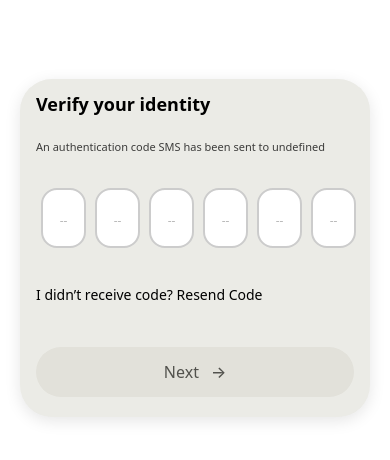
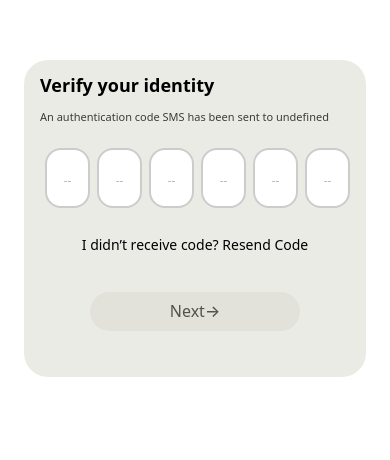
Before and after one commit to sirrotich/my.matx.africa, a React (Vite) app: page /verify-otp in a window 390 px wide. Shown: the part 204-664 px from the top of the page. Built offline with nearby package versions, Linux system fonts and the light colour scheme.

Commit message:
Update VerifyOtp.css

```diff
--- a/src/styles/VerifyOtp.css
+++ b/src/styles/VerifyOtp.css
@@ -19,24 +19,29 @@ body {
 .verify-page {
     display: flex;
     justify-content: center;
-    align-items: flex-start; /* Slightly top-centered */
-    margin-top: -60%; /* Push the form slightly towards the top */
+    align-items: center;
+    /* min-height: 100vh; */
+    background-color: white;
+    width: 100%;
+    border: 2px solid var(--Colors-Brand-Primary-100, #004A4C);
+    border-radius: 20px; /* Optional: For rounded corners */
+    padding: 15px; /* Optional: Add padding inside the border */
+    width: 360px;
+    height: 639px;
+    border: 2px 0px 0px 0px;
+    opacity: 0px;
 }
 
 .verify-form-container {
-    width: 100%; /* Set to 100% for responsiveness */
-    max-width: 480px; /* Max width to maintain layout */
-    height: auto; /* Hug content */
-    padding: 32px; /* Spacing around the form */
-    background-color: #EBEBE6; /* Subtle background for the form */
-    border-radius: 32px; /* Smooth, rounded corners */
-    box-shadow: 0px 4px 16px rgba(0, 0, 0, 0.1); /* Soft shadow for depth */
-    text-align: left; /* Align text to the left */
-    gap: 16px; /* Adjust gap between items */
+    width: 332px;
+    padding: 22.13px;
+    background: var(--surface-surface-neutral-2, #EBEBE6);
+    border-radius: 24px;
     display: flex;
     flex-direction: column;
-    align-items: flex-start; /* Align items to the start (left) */
-    margin-bottom: -80px;
+    gap: 6px;
+    height: 317px;
+
 }
 
 /* Title */
@@ -61,26 +66,28 @@ body {
 /* OTP Input Container */
 .otp-input-container {
     display: flex;
-    gap: 4px; /* Adjust the gap between OTP inputs */
+    gap: 2px; /* Adjust the gap between OTP inputs */
 }
 
 .otp-input-container input {
-    width: 59.33px; /* Fixed width for OTP inputs */
-    height: 88px; /* Fixed height for OTP inputs */
+    width: 41.04px; /* Fixed width for OTP inputs */
+    height: 60.87px; /* Fixed height for OTP inputs */
     padding: 16px; /* Adjust padding */
     border-radius: 16px; /* Rounded corners */
     border: 2px solid #ccc; /* Light gray border */
     background-color: white; /* White background */
     color: black; /* Text color for input */
-    font-size: 24px; /* Increase font size for better visibility */
     text-align: center; /* Center the text */
     margin-left: 5px;
+    padding: var(--SpacingSpacing-md16);
+
 }
 
 /* Tiny placeholder styles */
 .otp-input-container input::placeholder {
     font-size: 12px; /* Tiny placeholder size */
     color: #bbb; /* Placeholder color */
+    gap: 8.3px;
 }
 
 /* Focus effect for OTP input */
@@ -92,10 +99,8 @@ body {
 /* Next Button */
 .send-code-button {
     width: 100%; /* Set to 100% for responsiveness */
-    max-width: 305px; /* Max width to maintain layout */
-    height: 56px; /* Fixed height */
-    padding: 16px 24px; /* Adjust padding */
-    gap: 12px; /* Space between icon and text */
+    max-width: 210px; /* Max width to maintain layout */
+    height: 50px; /* Fixed height */
     border-radius: 360px; /* Fully rounded */
     background: rgba(0, 74, 76, 1); /* Background color */
     display: flex; /* Ensure flex properties for centering */
@@ -105,7 +110,7 @@ body {
     color: #fff; /* Text color for button */
     border: none; /* Remove default border */
     cursor: pointer; /* Pointer cursor on hover */
-    margin-top: 10px;
+    margin-top: -5px;
 }
 
 .send-code-button:hover {
@@ -138,7 +143,6 @@ body {
     margin-top: 20px; /* Space above the text */
     font-size: 14px; /* Font size */
     font-weight: 200;
-    margin-left: 20%;
     color: black; /* Black color for the text */
     text-align: center; /* Center the text */
 }
@@ -174,10 +178,7 @@ body {
         margin-top: 0; /* Remove top margin for smaller screens */
     }
 
-    .verify-form-container {
-        padding: 24px; /* Reduce padding on smaller screens */
-        margin-bottom: -60px; /* Adjust margin */
-    }
+
 
     .verify-title {
         font-size: 20px; /* Slightly smaller title */
@@ -187,11 +188,6 @@ body {
         font-size: 12px; /* Smaller font size */
     }
 
-    .otp-input-container input {
-        width: 50px; /* Adjust OTP input size for smaller screens */
-        height: 70px; /* Adjust height */
-        font-size: 20px; /* Smaller font size for input */
-    }
 
     .send-code-button {
         width: 100%; /* Full width button */
@@ -234,6 +230,12 @@ body {
     }
 
     .send-code-button {
-        height: 50px; /* Adjust button height */
+        height: 38.73px; /* Adjust button height */
+        margin-top: 15px;
+        width: 210.96px;
+    }
+
+    .verify-page {
+        border: none;
     }
 }
```
